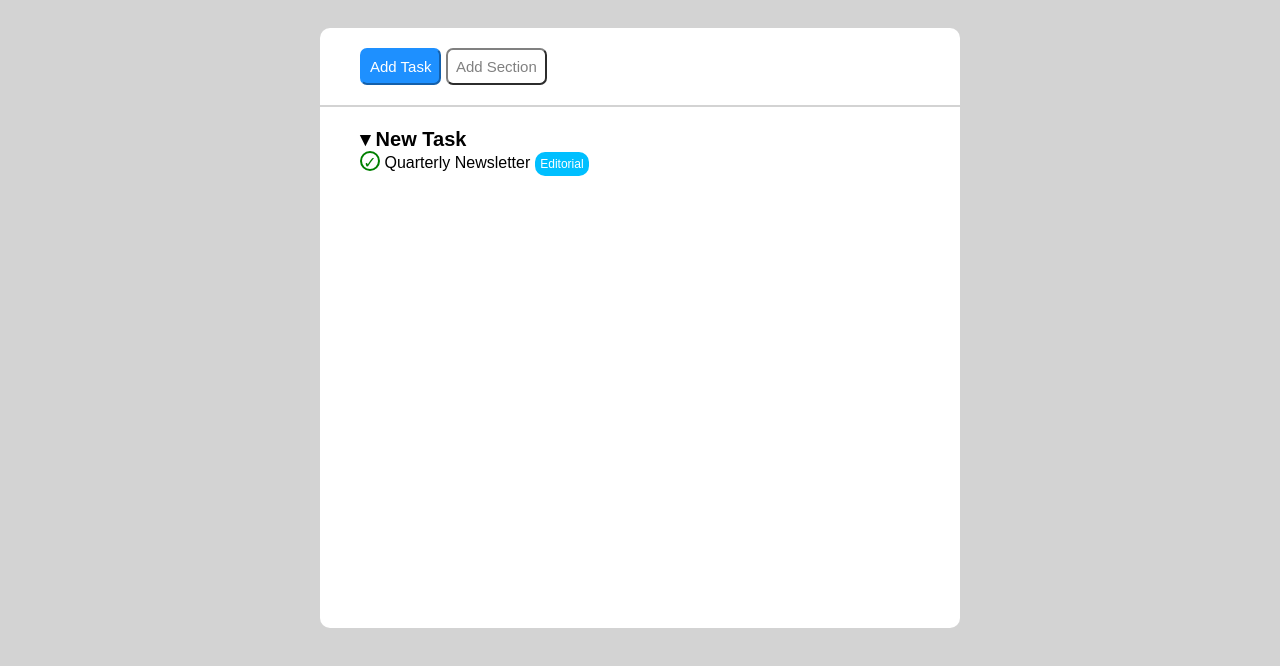
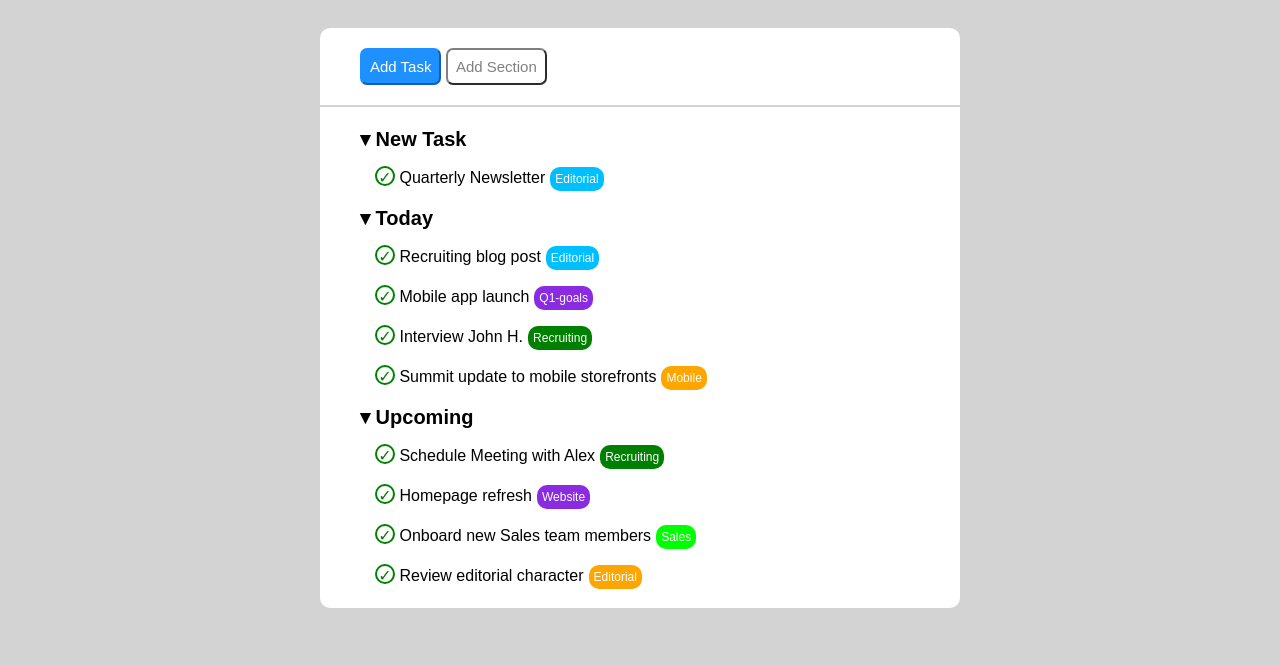
Before and after one commit to Giacomo-Arcangeli/html-css-toboolist, a plain HTML site: page index.html in a window 1280 px wide. Shown: the part 82-748 px from the top of the page. Drawn offline with Linux system fonts and the light colour scheme.

Commit message:
list fix

```diff
--- a/css/style.css
+++ b/css/style.css
@@ -10,7 +10,7 @@
     max-width: 50%;
     margin: 0 auto;
     background-color: white;
-    height: 600px;
+    height: 580px;
     margin-top: 30px;
     border-radius: 10px;
     padding-top: 20px;
@@ -24,7 +24,7 @@
     font-size: 20px;
 }
 .l-element{
-
+    margin: 15px;
 }
 
 .check{
@@ -51,6 +51,22 @@
     padding: 5px;
     margin-left: 5px;
 
+}
+
+.c-green{
+    background-color: green;
+}
+
+.c-violet{
+    background-color: blueviolet;
+}
+
+.c-orange{
+    background-color: orange;
+}
+
+.c-lime{
+    background-color: lime
 }
 
 /* header */
--- a/index.html
+++ b/index.html
@@ -34,6 +34,27 @@
             </ul>
         </section>
 
+        <section >
+            <ul class="list">
+                <li class="l-title"><b>&#9662; Today</b></li>
+                <li class="l-element"><span class="check">&#10003;</span> Recruiting blog post<span class="post-it">Editorial</span></li>
+                <li class="l-element"><span class="check">&#10003;</span> Mobile app launch<span class="post-it c-violet">Q1-goals</span></li>
+                <li class="l-element"><span class="check">&#10003;</span> Interview John H.<span class="post-it c-green">Recruiting</span></li>
+                <li class="l-element"><span class="check">&#10003;</span> Summit update to mobile storefronts<span class="post-it c-orange">Mobile</span></li>
+            </ul>
+        </section>
+
+        <section >
+            <ul class="list">
+                <li class="l-title"><b>&#9662; Upcoming</b></li>
+                <li class="l-element"><span class="check">&#10003;</span> Schedule Meeting with Alex<span class="post-it c-green">Recruiting</span></li>
+                <li class="l-element"><span class="check">&#10003;</span> Homepage refresh<span class="post-it c-violet">Website</span></li>
+                <li class="l-element"><span class="check">&#10003;</span> Onboard new Sales team members<span class="post-it c-lime">Sales</span></li>
+                <li class="l-element"><span class="check">&#10003;</span> Review editorial character<span class="post-it c-orange">Editorial</span></li>
+            </ul>
+        </section>
+
+
 
     </main>
 </body>
```
